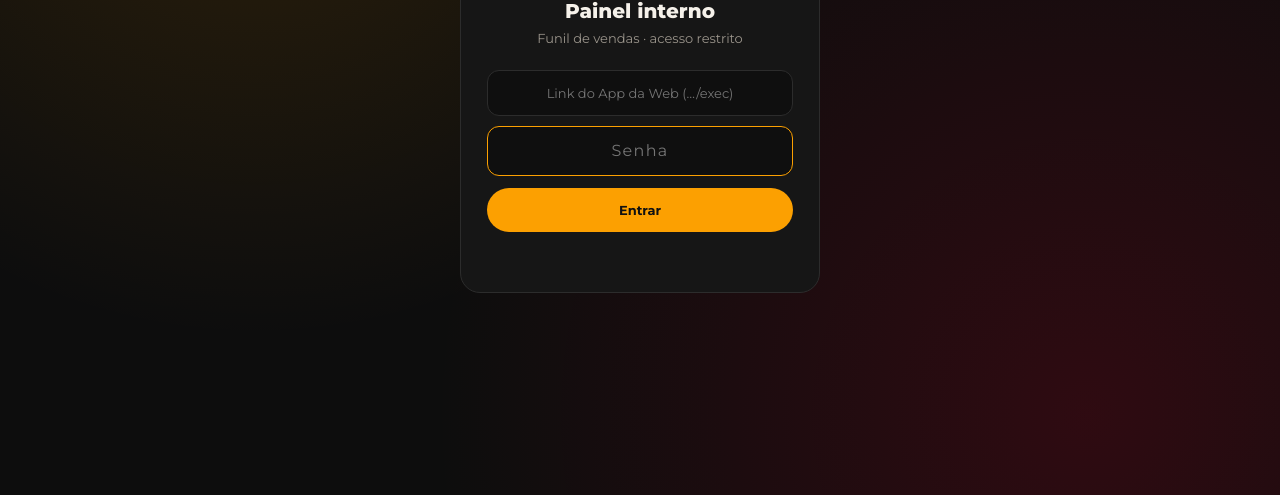
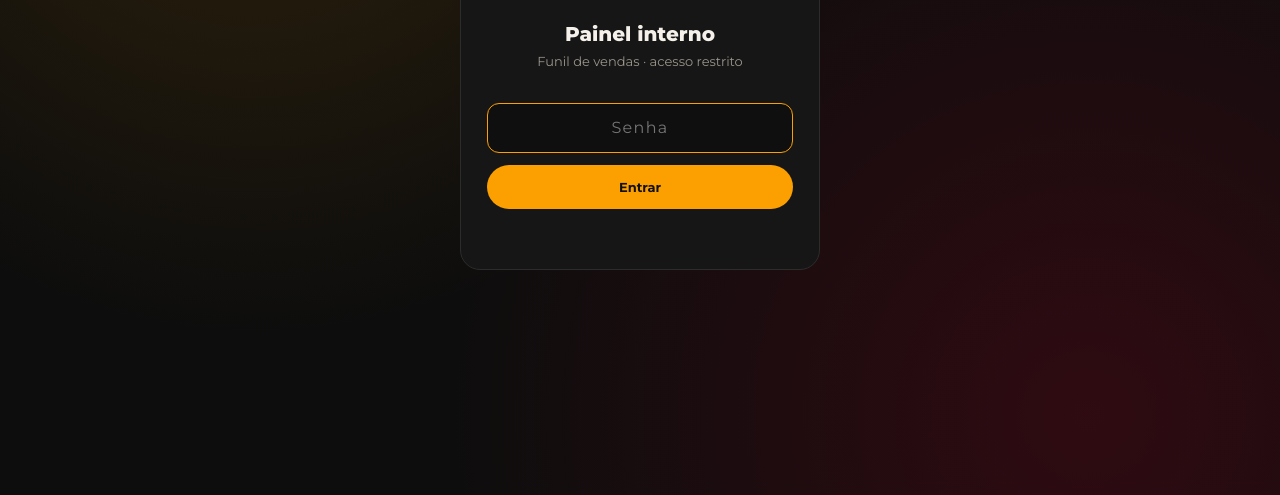
Before and after one commit to victoriadicarlo2020-lab/cato-crm, a plain HTML site: page index.html in a window 1280 px wide. Shown: the part 305-800 px from the top of the page. Drawn offline with Linux system fonts and the light colour scheme.

Commit message:
Fixa o link do App da Web da planilha no painel
O painel passa a se conectar direto à planilha Prospecção CATO, sem
pedir o link na tela de entrada.

Co-Authored-By: Claude Opus 5.5 <noreply@anthropic.com>
Claude-Session: https://claude.ai/code/session_01EMkanFjV6eistxbU1NQakd

```diff
--- a/index.html
+++ b/index.html
@@ -233,7 +233,7 @@ var STAGES = [
 ];
 // Link do App da Web do Google Apps Script (termina em /exec).
 // Se ficar vazio, o painel pede o link na tela de entrada e guarda neste navegador.
-var API_URL = '';
+var API_URL = 'https://script.google.com/macros/s/AKfycbxJ_PZikiciCQ0iQsFaTe88lMTKflXCbwH1zlEQOHp0Hz5CwCt4X-uGSBpN-hhfpZgEGA/exec';
 var KEY_URL = 'cato_crm_api_url';
 var KEY_SESS = 'cato_crm_senha';          // sessionStorage: senha da aba aberta
 var KEY_LEGADO = 'cato_crm_leads_v1';     // leads da versão antiga (só no navegador)
```
Also changed, not shown: 1 other file.
